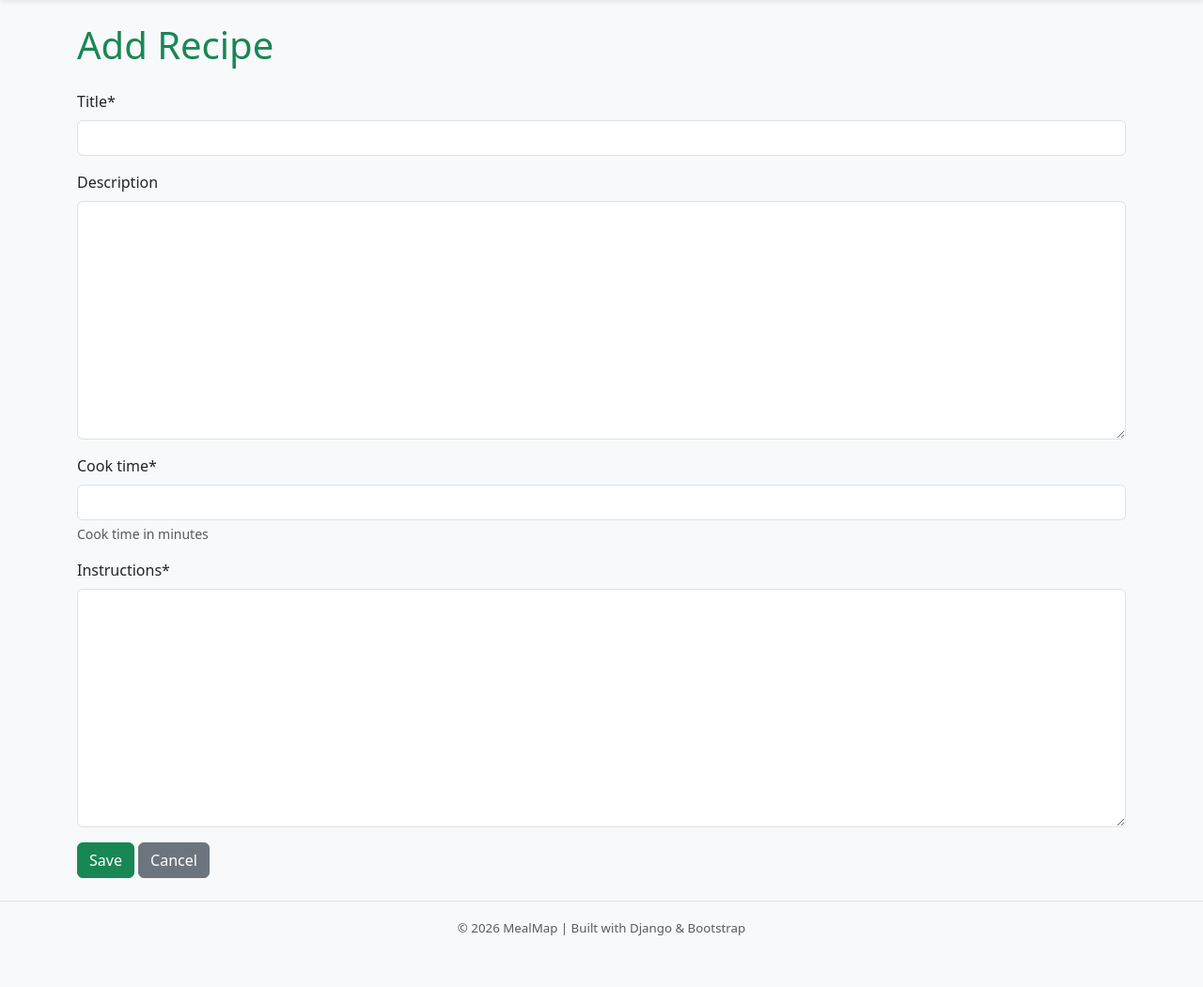
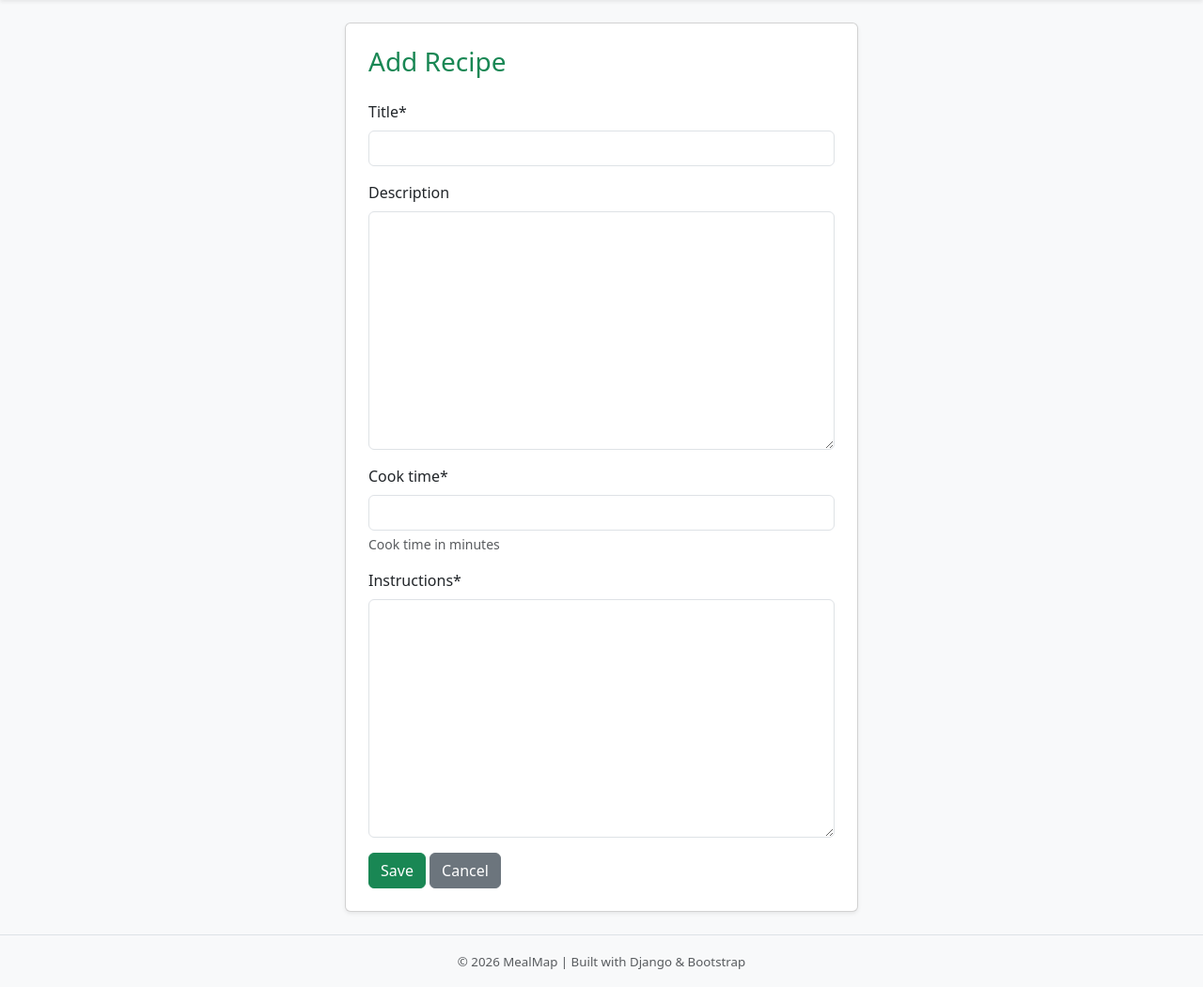
Before and after one commit to KimMayoCodes/MealMap, a Django app: page /recipes/new/ in a window 1280 px wide. Shown: the part 59-1110 px from the top of the page at 94% size. Before the commit the page ends 1055 px from the top, so only its background shows below. Run offline with Django 5.2, Linux system fonts and the light colour scheme; the visitor is signed in with stand-in values (Sample User, id 1); some libraries are stand-ins or nearby versions.

Commit message:
2.4 Style recipe templates and add action buttons
Refactor MealMap recipe templates to improve layout and UX. Wrap the recipe form and delete confirmation in centered Bootstrap card containers and adjust headings. Update the form title block to display Add/Edit based on the object context. Add Edit/Delete buttons to the recipe detail view and an Add Recipe button to the recipe list. Minor markup and spacing tweaks for consistency.

```diff
--- a/templates/MealMap/recipe_detail.html
+++ b/templates/MealMap/recipe_detail.html
@@ -14,7 +14,11 @@
         <h2 class="h5 mt-4">Instructions</h2>
         <p>{{ recipe.instructions|linebreaks }}</p>
 
-        <a href="{% url 'recipe_list' %}" class="btn btn-secondary mt-3">Back to Recipes</a>
+        <div class="mt-4">
+            <a href="{% url 'recipe_update' recipe.pk %}" class="btn btn-warning">Edit</a>
+            <a href="{% url 'recipe_delete' recipe.pk %}" class="btn btn-danger">Delete</a>
+            <a href="{% url 'recipe_list' %}" class="btn btn-secondary">Back to Recipes</a>
+        </div>
     </div>
 </div>
 {% endblock %}
--- a/templates/MealMap/recipe_form.html
+++ b/templates/MealMap/recipe_form.html
@@ -1,17 +1,30 @@
 {% extends "base.html" %}
 {% load crispy_forms_tags %}
 
-{% block title %}Recipe Form | MealMap{% endblock %}
+{% block title %}
+    {% if object %}Edit Recipe | MealMap{% else %}Add Recipe | MealMap{% endif %}
+{% endblock %}
 
 {% block content %}
-<h1 class="mb-4 text-success">
+<div class="row justify-content-center">
+    <div class="col-md-8 col-lg-6">
+        <div class="card shadow-sm">
+            <div class="card-body p-4">
+                <h1 class="h3 mb-4 text-success">
                     {% if object %}Edit Recipe{% else %}Add Recipe{% endif %}
                 </h1>
 
                 <form method="post">
                     {% csrf_token %}
                     {{ form|crispy }}
+                    <div class="mt-3">
                         <button type="submit" class="btn btn-success">Save</button>
                         <a href="{% url 'recipe_list' %}" class="btn btn-secondary">Cancel</a>
+                    </div>
                 </form>
+
+            </div>
+        </div>
+    </div>
+</div>
 {% endblock %}
--- a/templates/MealMap/recipe_list.html
+++ b/templates/MealMap/recipe_list.html
@@ -4,6 +4,8 @@
 
 {% block content %}
 <h1 class="mb-4 text-success">My Recipes</h1>
+
+<a href="{% url 'recipe_create' %}" class="btn btn-success mb-3">Add Recipe</a>
 
 {% if recipes %}
     <div class="list-group">
```
Also changed, not shown: templates/MealMap/recipe_confirm_delete.html (+19 -7 lines). Lines whose indentation alone changed are shown as unchanged.
